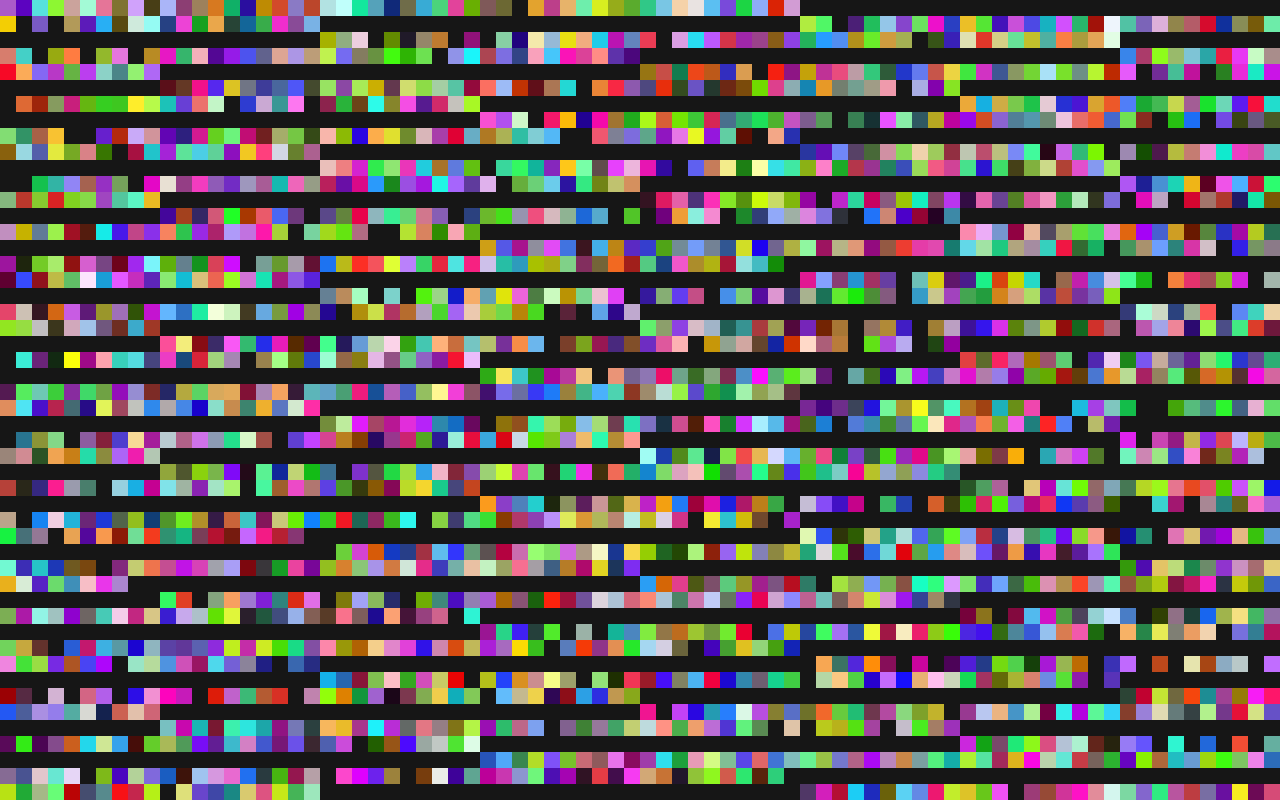
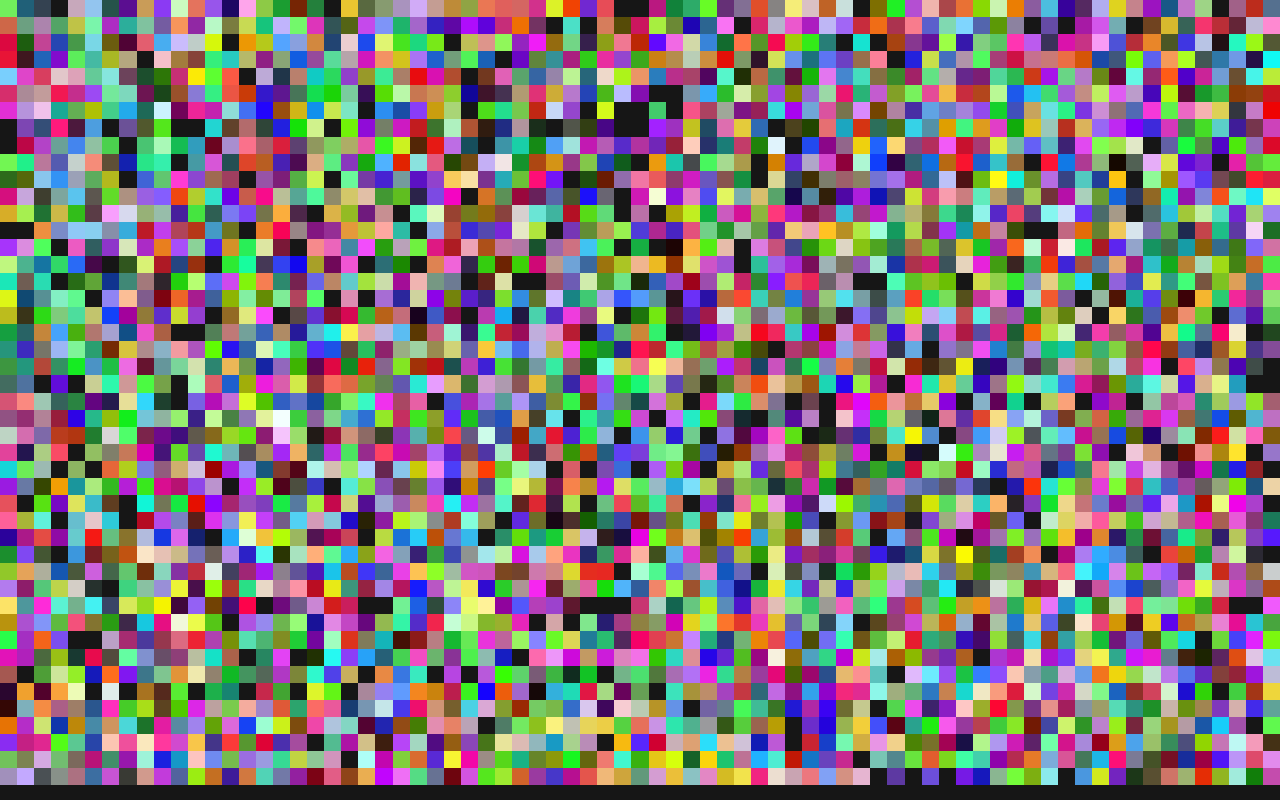
Before and after one commit to sopranopillow/portfolio, a React app: page /portfolio in a window 1280 px wide. Shown: the top 800 px of the page. Built offline with nearby package versions, Linux system fonts and the light colour scheme.

Commit message:
setup grid

```diff
--- a/src/components/Display/Display.tsx
+++ b/src/components/Display/Display.tsx
@@ -1,28 +1,83 @@
 import * as React from 'react';
 import { Pixel } from '../Pixel/Pixel';
-import { DisplayProps, DisplayState } from './Display.types';
+
+interface pixelInfo {
+    color: string;
+    x: number;
+    y: number;
+    size: number;
+}
+
+export interface DisplayProps {
+
+}
+
+export interface DisplayState {
+    pixels: pixelInfo[];
+    width: number;
+    height: number;
+    size: number;
+}
 
 export class Display extends React.Component<DisplayProps, DisplayState> {
     constructor(props: DisplayProps) {
         super(props);
-        const size = 16;
-        const width = Math.floor(window.innerWidth/size);
-        const height = Math.floor(window.innerHeight/size);
-        console.log(width, window.innerWidth, height, window.innerHeight);
+        this.state = {
+            pixels: [],
+            width: 0,
+            height: 0,
+            size: 0
+        };
+        this.updateDimensions();
+    }
+
+    updateDimensions = () => {
+        const size = window.innerWidth / (window.innerWidth < 600 ? 25 : window.innerWidth < 1000 ? 50 : 75);
+        const width = Math.floor(window.innerWidth / size);
+        const height = Math.floor(window.innerHeight / size);
+        const pixels = this.getPixelInfo(width, height, size);
+
+        this.setState({
+            pixels: pixels,
+            width: width,
+            height: height,
+            size: size
+        });
+    }
+
+    componentDidMount() {
+        this.updateDimensions();
+        window.addEventListener("resize", this.updateDimensions.bind(this));
+    }
+
+    componentWillUnmount() {
+        window.removeEventListener("resize", this.updateDimensions.bind(this));
+    }
+
+    getPixelInfo = (width: number, height: number, size: number) => {
         const pixels = [];
-        for(let i = 0; i < width*height; i++){
-            pixels.push(<Pixel color={"#"+Math.floor(Math.random()*16777215).toString(16)} x={(i%width) * size} y={Math.floor(i/height) * size} size={size}/>)
+
+        for(let w = 0; w < width; w++){
+            for(let h = 0; h < height; h++) {
+                pixels.push({
+                    color: "#"+Math.floor(Math.random()*16777215).toString(16),
+                    x: w * size,
+                    y: h * size,
+                    size: size
+                });
+            }
         }
-
-        this.state = {
-            pixels: pixels
-        };
+        return pixels;
     }
 
     render() {
+        const style: React.CSSProperties = {
+            position: 'absolute',
+        }
+
         return (
-            <div style={{display:'flex', width: window.innerWidth, height: window.innerHeight, flexFlow: 'row wrap', margin: 0, padding: 0}}>
-            {this.state.pixels ? this.state.pixels.map(pixel => pixel) : <h1>Display error</h1>}
+            <div style={style}>
+                {this.state.pixels ? this.state.pixels.map(pixelInfo => <Pixel {...pixelInfo}/>) : <h1>Display error</h1>}
             </div>
         );
     }
```
Also changed, not shown: 2 other files (tests, documents, lock files or other folders).
